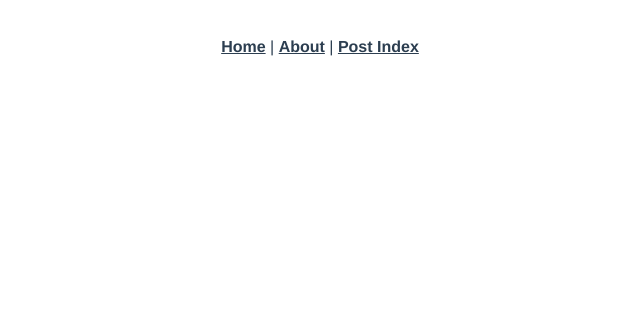
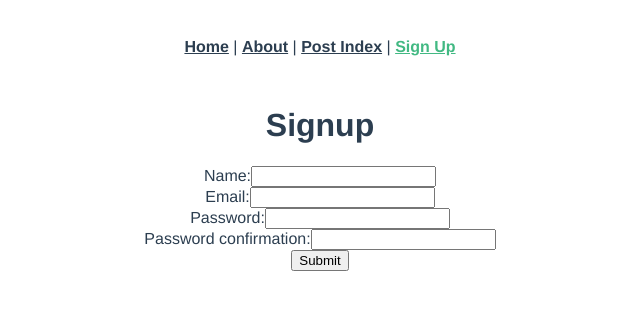
Before and after one commit to erwinreyzon/blog-app-front, a Vue app: page /signup in a window 1280 px wide. Shown: the top 310 px of the page, without its empty margins (320-960 px from the left). Built offline with nearby package versions, Linux system fonts and the light colour scheme.

Commit message:
adds signup page with methods

```diff
--- a/src/App.vue
+++ b/src/App.vue
@@ -5,6 +5,8 @@
     <router-link to="/about">About</router-link>
     |
     <router-link to="/posts">Post Index</router-link>
+    |
+    <router-link to="/signup">Sign Up</router-link>
   </nav>
   <router-view />
 </template>
--- a/src/router/index.js
+++ b/src/router/index.js
@@ -2,6 +2,7 @@ import { createRouter, createWebHistory } from "vue-router";
 import HomeView from "../views/HomeView.vue";
 import PostIndex from "../views/PostIndex.vue";
 import PostShow from "../views/PostShow.vue";
+import SignUp from "../views/SignUp.vue";
 
 const routes = [
   {
@@ -27,6 +28,11 @@ const routes = [
     name: "post",
     component: PostShow,
   },
+  {
+    path: "/signup",
+    name: "signup",
+    component: SignUp,
+  },
 ];
 
 const router = createRouter({
--- /dev/null
+++ b/src/views/SignUp.vue
@@ -0,0 +1,53 @@
+<script>
+import axios from "axios";
+
+export default {
+  data: function () {
+    return {
+      newUserParams: {},
+      errors: [],
+    };
+  },
+  methods: {
+    submit: function () {
+      axios
+        .post("/users", this.newUserParams)
+        .then((response) => {
+          console.log(response.data);
+          this.$router.push("/login");
+        })
+        .catch((error) => {
+          this.errors = error.response.data.errors;
+        });
+    },
+  },
+};
+</script>
+
+<template>
+  <div class="signup">
+    <form v-on:submit.prevent="submit()">
+      <h1>Signup</h1>
+      <ul>
+        <li v-for="error in errors" v-bind:key="error">{{ error }}</li>
+      </ul>
+      <div>
+        <label>Name:</label>
+        <input type="text" v-model="newUserParams.name" />
+      </div>
+      <div>
+        <label>Email:</label>
+        <input type="email" v-model="newUserParams.email" />
+      </div>
+      <div>
+        <label>Password:</label>
+        <input type="password" v-model="newUserParams.password" />
+      </div>
+      <div>
+        <label>Password confirmation:</label>
+        <input type="password" v-model="newUserParams.password_confirmation" />
+      </div>
+      <input type="submit" value="Submit" />
+    </form>
+  </div>
+</template>
```
